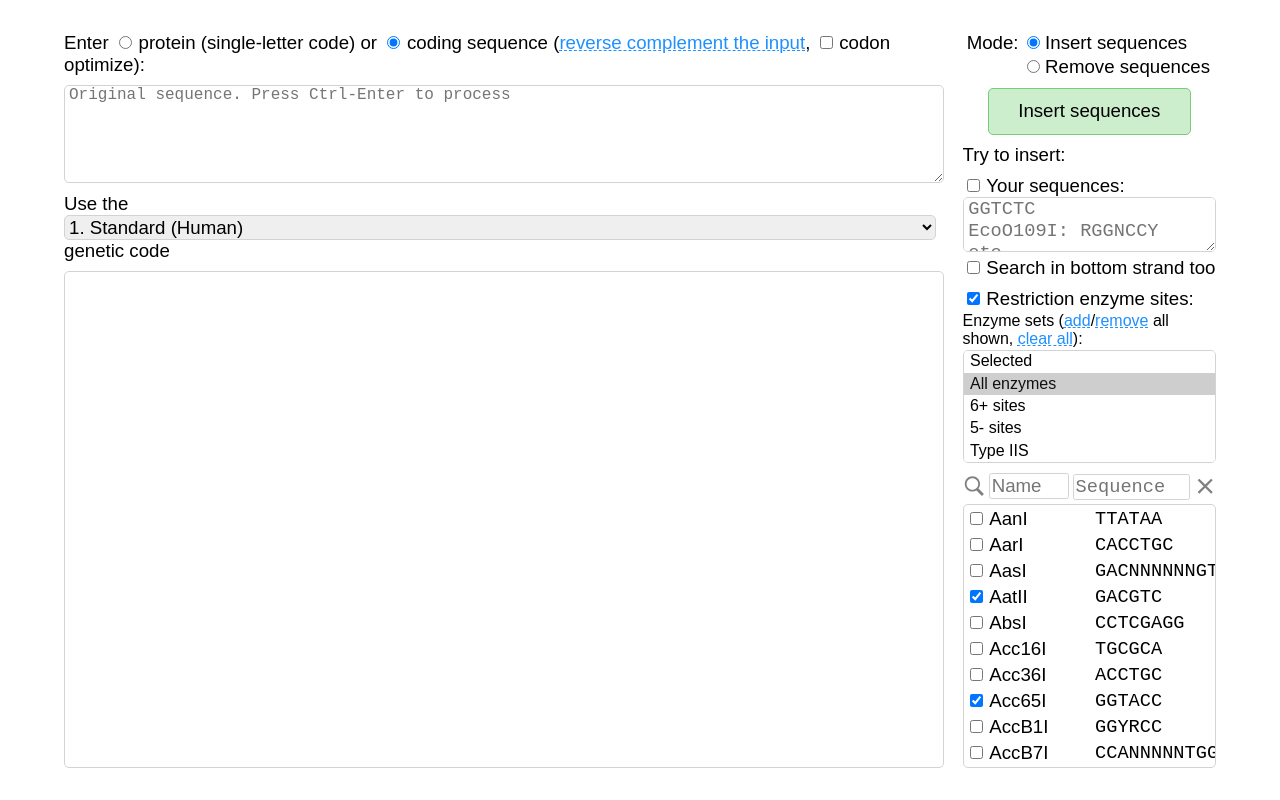
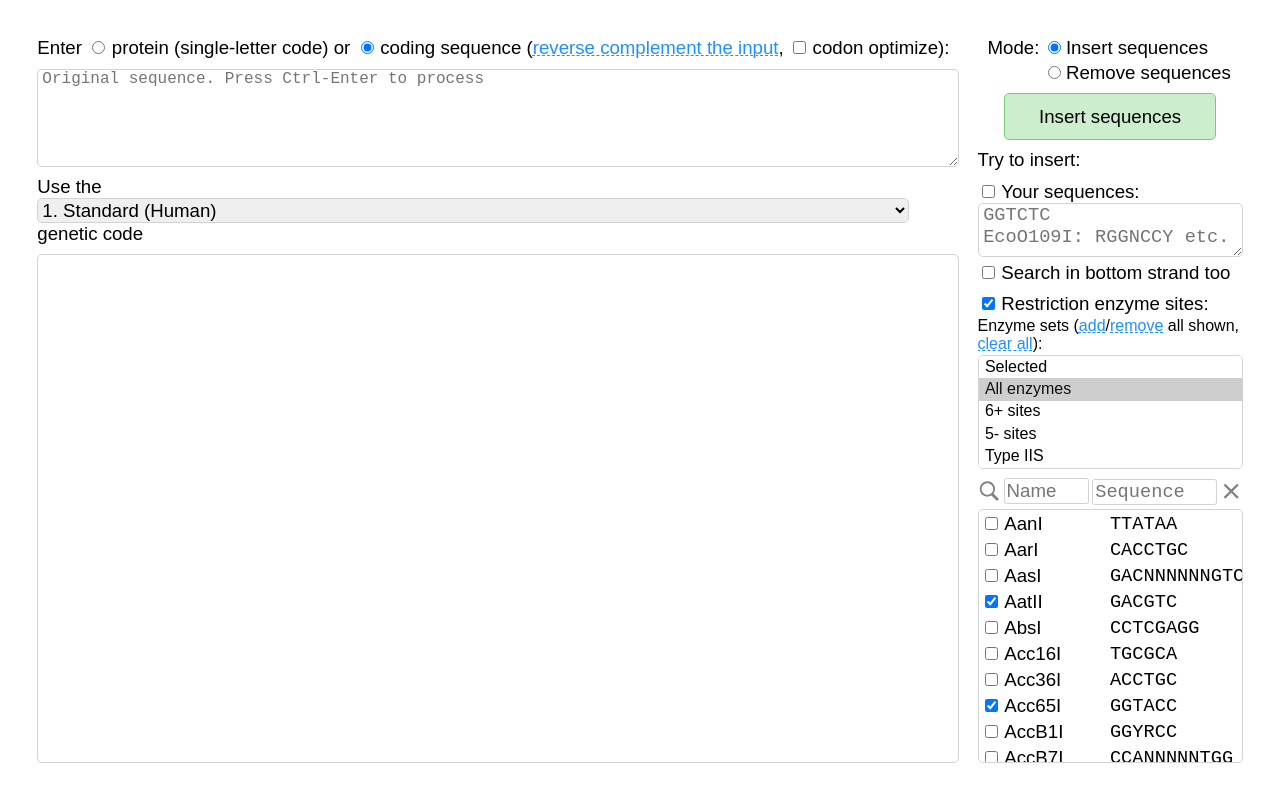
Before and after one commit to ar-fe/molbio-stuff, a plain HTML site: page cds-pattern/index.html in a window 1280 px wide. Drawn offline with Linux system fonts and the light colour scheme.

Commit message:
UX/UI tweaks

```diff
--- a/cds-pattern/re.css
+++ b/cds-pattern/re.css
@@ -13,7 +13,7 @@ body {
 #wrapper {
     width: 100%;
     height: 100vh;
-    padding: 2.5% 5%;
+    padding: calc(4 * var(--gaps));
     box-sizing: border-box;
     display: flex;
     flex-direction: row;
```
